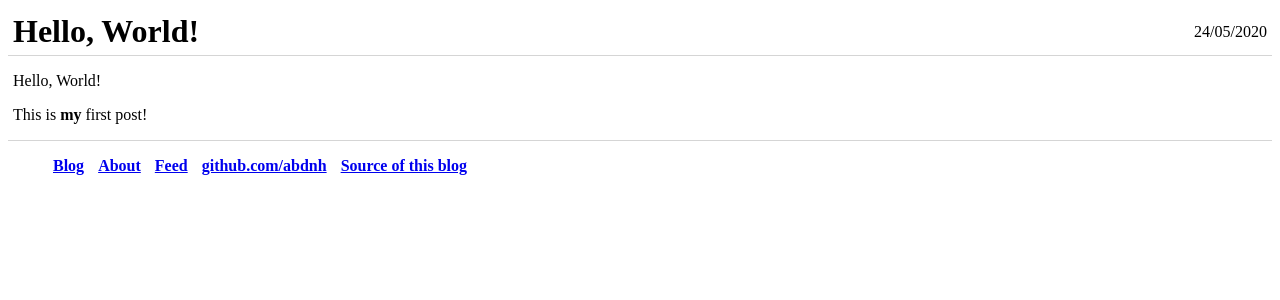
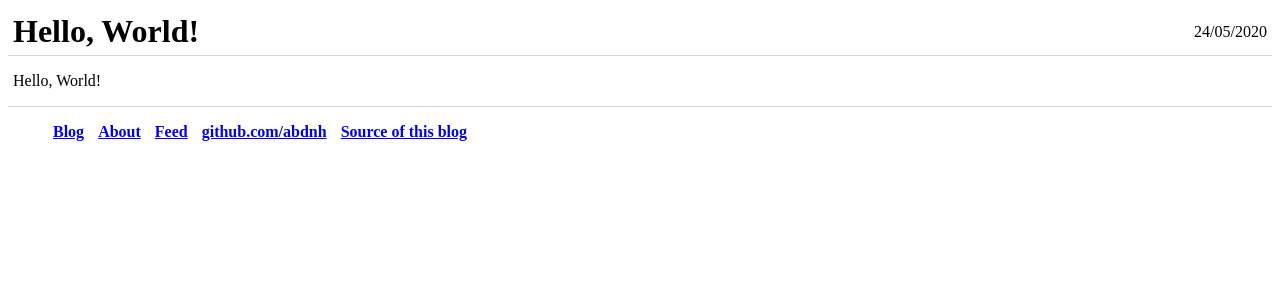
Before and after one commit to abdnh/abdnh.github.io, a Jekyll site: the page built from _posts/2020-05-24-hello-world.md, in a window 1280 px wide. Shown: the top 300 px of the page. Built offline with Jekyll 4.4.1, drawn with Linux system fonts in a browser that asks for light colours.

Commit message:
Update _posts/2020-05-24-hello-world.md

```diff
--- a/_posts/2020-05-24-hello-world.md
+++ b/_posts/2020-05-24-hello-world.md
@@ -6,5 +6,3 @@ uuid: bfb63dd3-f9b4-47ad-a81e-c494aa1547ff
 ---
 
 Hello, World!
-
-This is **my** first post!
```
